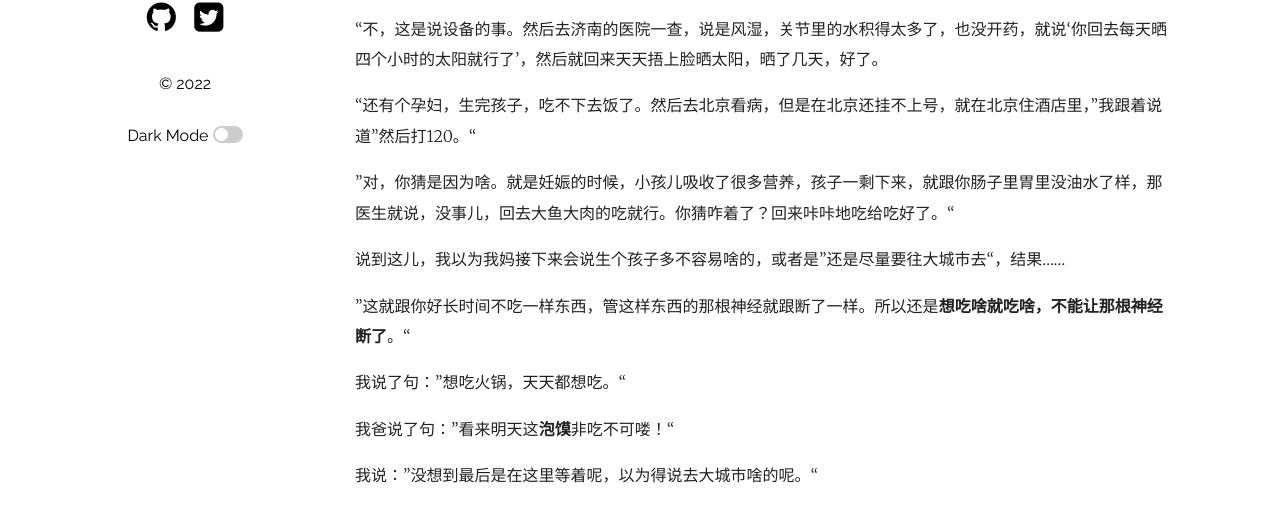
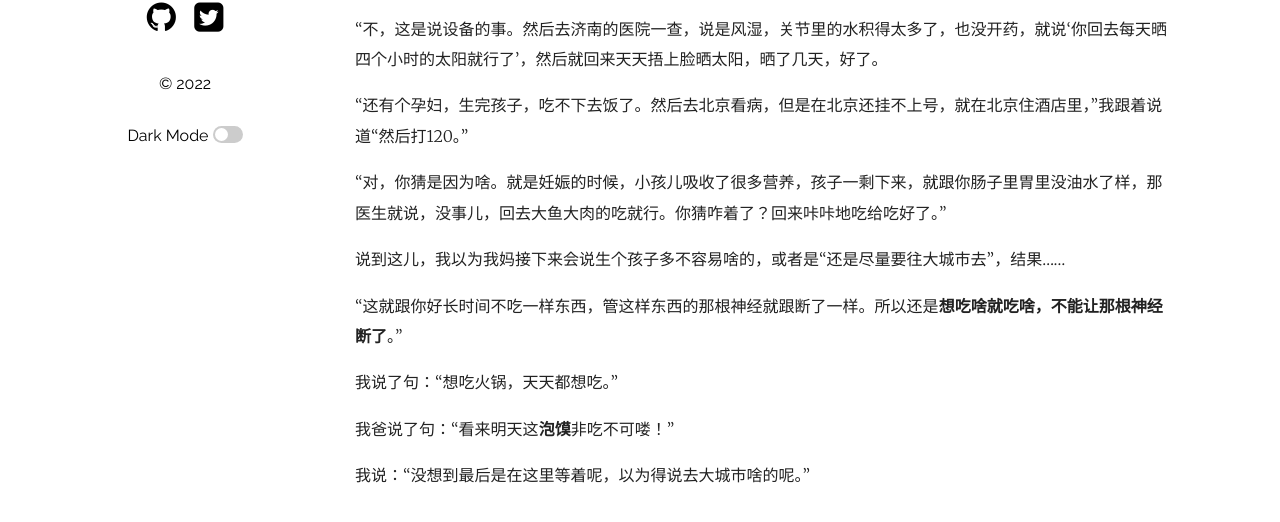
Before and after one commit to wenbo-li-ee/archived, a Jekyll site: the page built from _posts/2022-08-01-随笔.md, in a window 1280 px wide and 1035 px high. Shown: the part 499-1021 px from the top of the window. Built offline with Jekyll 4.4.1, drawn with Linux system fonts in a browser that asks for light colours.

Commit message:
update blog

```diff
--- a/_posts/2022-08-01-随笔.md
+++ b/_posts/2022-08-01-随笔.md
@@ -24,16 +24,16 @@ categories: BLOG
 
 “不，这是说设备的事。然后去济南的医院一查，说是风湿，关节里的水积得太多了，也没开药，就说‘你回去每天晒四个小时的太阳就行了’，然后就回来天天捂上脸晒太阳，晒了几天，好了。
 
-“还有个孕妇，生完孩子，吃不下去饭了。然后去北京看病，但是在北京还挂不上号，就在北京住酒店里，”我跟着说道”然后打120。“
+“还有个孕妇，生完孩子，吃不下去饭了。然后去北京看病，但是在北京还挂不上号，就在北京住酒店里，”我跟着说道“然后打120。”
 
-”对，你猜是因为啥。就是妊娠的时候，小孩儿吸收了很多营养，孩子一剩下来，就跟你肠子里胃里没油水了样，那医生就说，没事儿，回去大鱼大肉的吃就行。你猜咋着了？回来咔咔地吃给吃好了。“
+“对，你猜是因为啥。就是妊娠的时候，小孩儿吸收了很多营养，孩子一剩下来，就跟你肠子里胃里没油水了样，那医生就说，没事儿，回去大鱼大肉的吃就行。你猜咋着了？回来咔咔地吃给吃好了。”
 
-说到这儿，我以为我妈接下来会说生个孩子多不容易啥的，或者是”还是尽量要往大城市去“，结果……
+说到这儿，我以为我妈接下来会说生个孩子多不容易啥的，或者是“还是尽量要往大城市去”，结果……
 
-”这就跟你好长时间不吃一样东西，管这样东西的那根神经就跟断了一样。所以还是**想吃啥就吃啥，不能让那根神经断了**。“
+“这就跟你好长时间不吃一样东西，管这样东西的那根神经就跟断了一样。所以还是**想吃啥就吃啥，不能让那根神经断了**。”
 
-我说了句：”想吃火锅，天天都想吃。“
+我说了句：“想吃火锅，天天都想吃。”
 
-我爸说了句：”看来明天这**泡馍**非吃不可喽！“
+我爸说了句：“看来明天这**泡馍**非吃不可喽！”
 
-我说：”没想到最后是在这里等着呢，以为得说去大城市啥的呢。“
+我说：“没想到最后是在这里等着呢，以为得说去大城市啥的呢。”
```
Also changed, not shown: _posts/2022-08-08-对恋爱问题的一些思考.md (added, +38 -0 lines).
